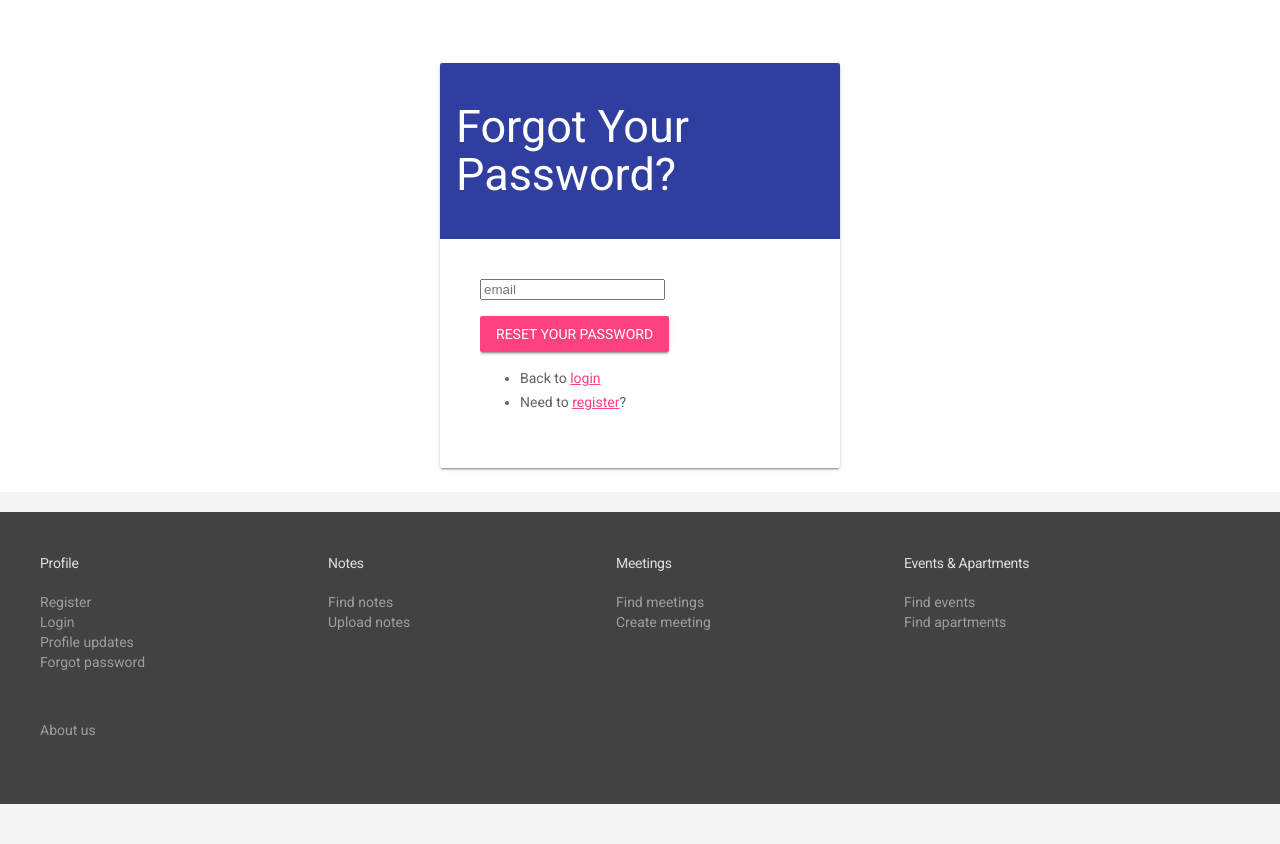
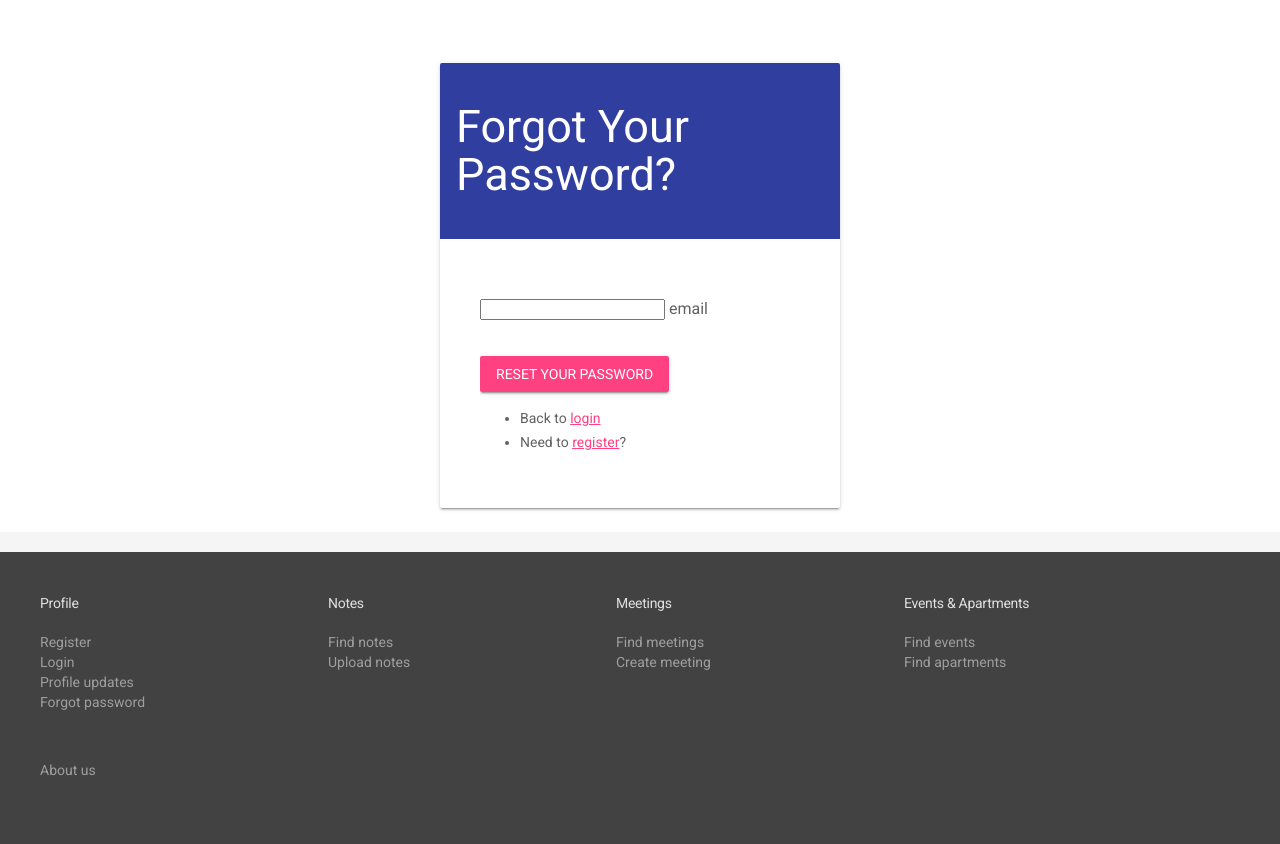
Before and after one commit to DogeWeb/students-hub-flask, a Flask app: page /forgot in a window 1280 px wide. Shown: the part 129-973 px from the top of the page. Run offline with Flask 2, Linux system fonts and the light colour scheme; parts of the project's set-up code (start-up, migrations or seed data) failed here and were passed over.

Commit message:
forgot.html final changes

```diff
--- a/templates/user/forgot.html
+++ b/templates/user/forgot.html
@@ -10,7 +10,11 @@
         <div class="mdl-card__supporting-text">
 <form class="form-signin" role="form" method="post" action="">
   {{ form.csrf_token }}
-  {{ form.email(placeholder="email") }}
+
+<div class="mdl-textfield mdl-js-textfield">
+     {{ form.email(placehoolder="email", class='mdl-textfield_input')}}
+    <label class=mdl-textfield_label" for="{{ form.email.id }}">{{ form.email.label }}</label>
+</div>
     <span class="error">
       {% if form.email.errors %}
         {% for error in form.email.errors %}
@@ -18,6 +22,7 @@
         {% endfor %}
       {% endif %}
     </span>
+    <br/>
   </p>
   <button class="mdl-button mdl-js-button mdl-button--raised mdl-button--accent" type="submit">Reset your password</button>
 </form>
--- a/templates/user/profile.html
+++ b/templates/user/profile.html
@@ -19,6 +19,7 @@
 
                 <h3>Change Password</h3>
             <form class="form-reset" role="form" method="post" action="">
+
   {{ form.csrf_token }}
 
   <div class="mdl-textfield mdl-js-textfield">
--- a/user/views.py
+++ b/user/views.py
@@ -22,6 +22,7 @@ def register():
     if form.validate_on_submit():
         usr = insert_user(
             name=form.name.data,
+
             surname=form.surname.data,
             email=form.email.data,
             password=form.password.data,
```
